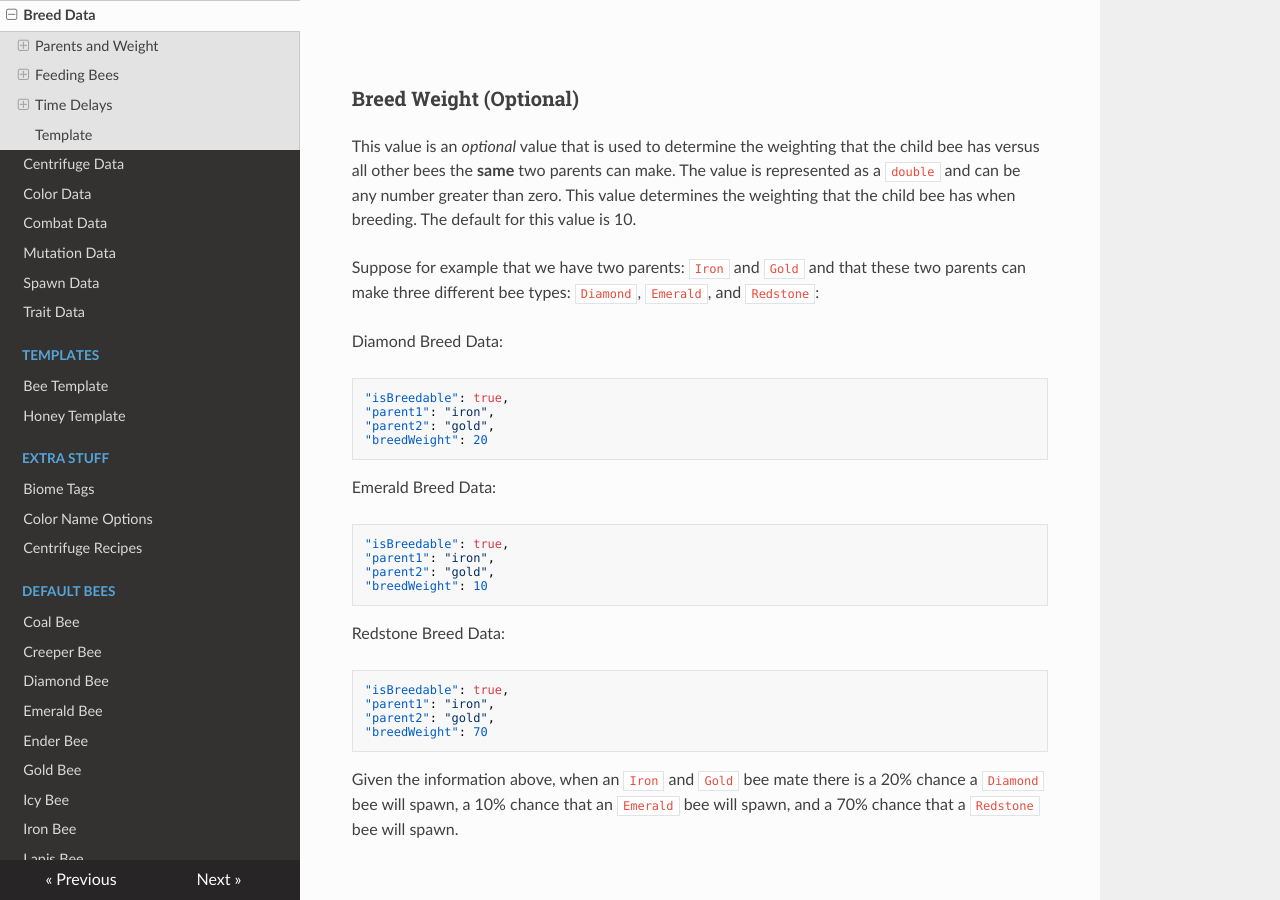
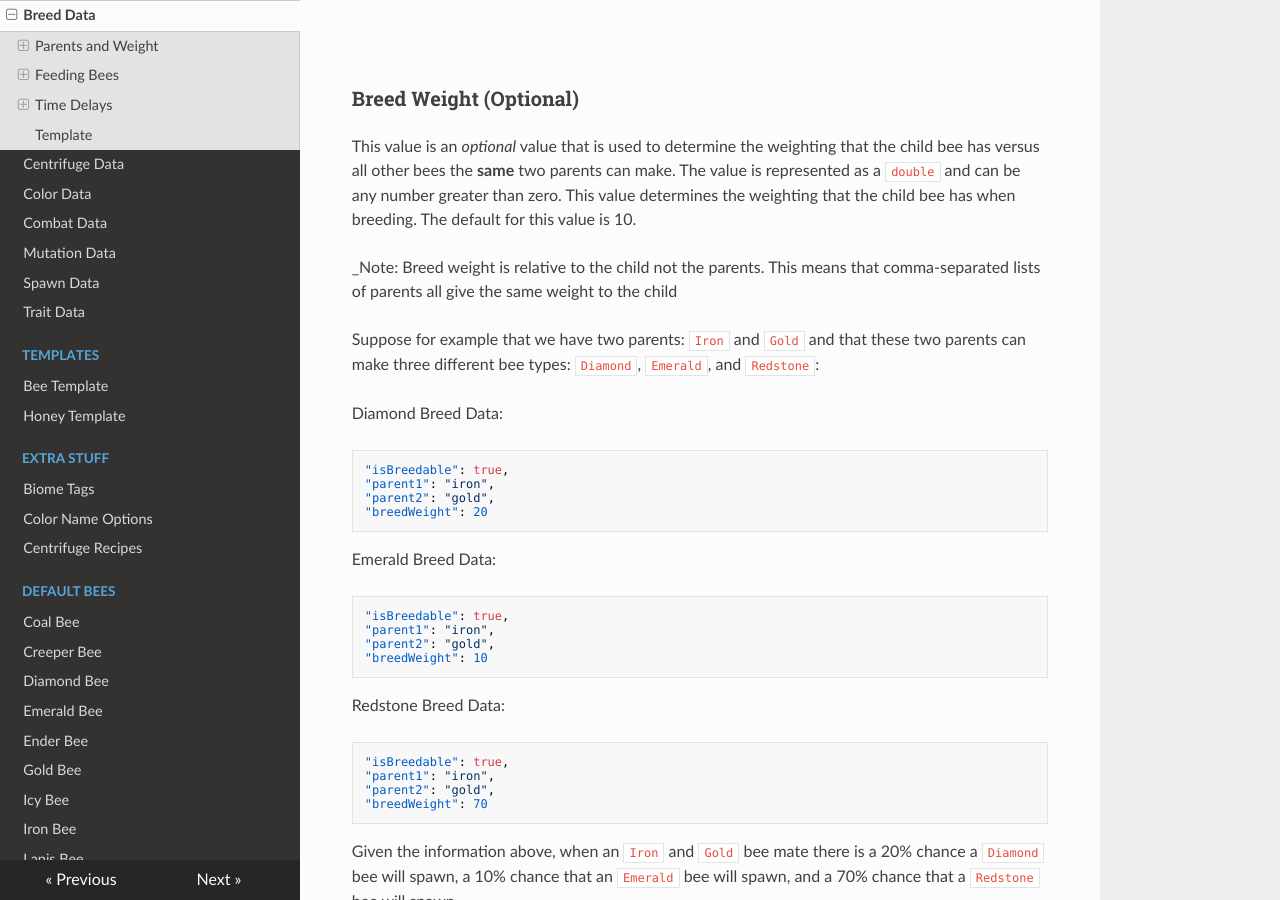
Before and after one commit to Team-Resourceful/ResourcefulBeesDocs, an MkDocs documentation site: the page built from docs/bee_data/breed_data.md, in a window 1280 px wide and 900 px high, scrolled down 1234 px. Built offline with MkDocs 1.6.1, drawn with Linux system fonts in a browser that asks for light colours; nearby versions of some CDN libraries; part of the change alters nothing that is shown.

Commit message:
docs/bee_data/breed_data.md updated from https://stackedit.io/

````diff
--- a/docs/bee_data/breed_data.md
+++ b/docs/bee_data/breed_data.md
@@ -51,6 +51,8 @@ Using the example above the bee would have 3 possible sets of parents:
 ### **Breed Weight** (Optional)
 
 This value is an  _optional_  value that is used to determine the weighting that the child bee has versus all other bees the **same** two parents can make. The value is represented as a `double` and can be any number greater than zero. This value determines the weighting that the child bee has when breeding. The default for this value is 10.
+
+_Note: Breed weight is relative to the child not the parents. This means that comma-separated lists of parents all give the same weight to the child
 
 Suppose for example that we have two parents: `Iron` and `Gold` and that these two parents can make three different bee types: `Diamond`, `Emerald`, and `Redstone`:
 
@@ -154,8 +156,8 @@ Here is a blank template showing all configurable fields in the Breed Data objec
 }
 ```
 <!--stackedit_data:
-eyJoaXN0b3J5IjpbLTEyMTE3OTkwNyw4NDg3NjExNTMsMTE2OT
-I2NzM3OSwtMTc3NjU2ODAyMywyODU3NTM5NjYsLTE5OTI5NDU0
-MTgsLTExMTM5Nzg4MTAsMTA3ODA1MDUyLC03NTM5MTczMDEsOD
-EwMDE3NzE5XX0=
+eyJoaXN0b3J5IjpbMTE3MjQ3NTg0NywtMTIxMTc5OTA3LDg0OD
+c2MTE1MywxMTY5MjY3Mzc5LC0xNzc2NTY4MDIzLDI4NTc1Mzk2
+NiwtMTk5Mjk0NTQxOCwtMTExMzk3ODgxMCwxMDc4MDUwNTIsLT
+c1MzkxNzMwMSw4MTAwMTc3MTldfQ==
 -->
````
